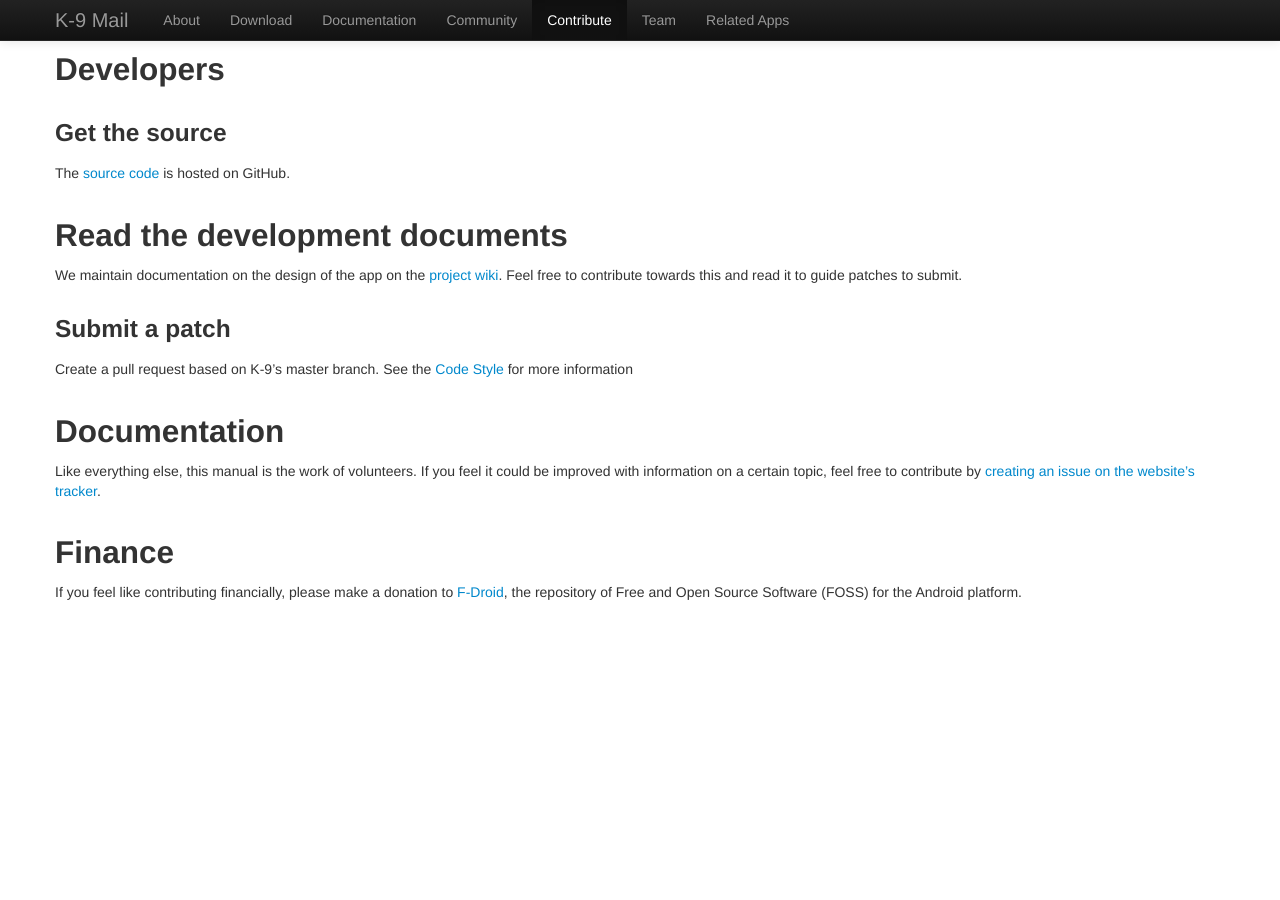
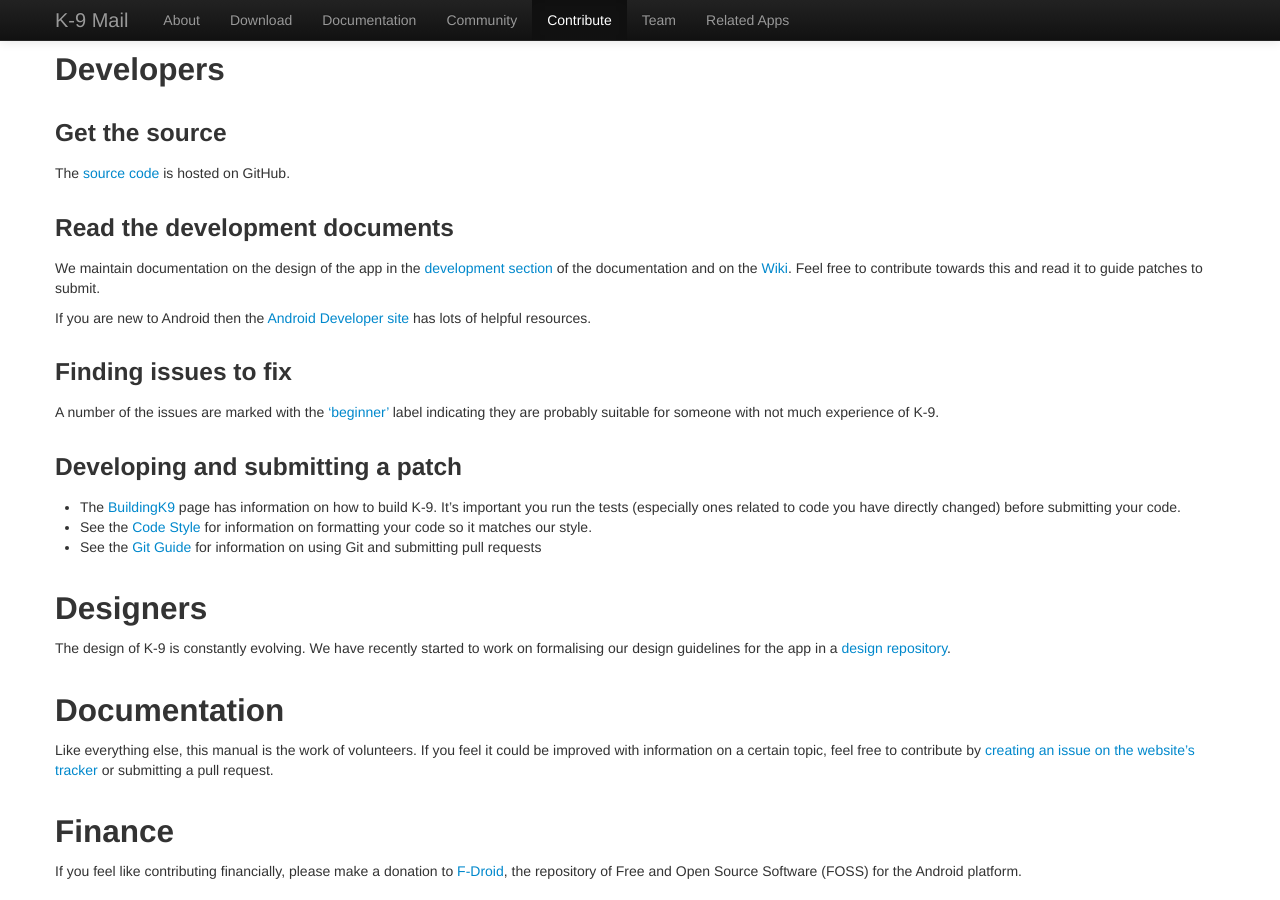
Before and after one commit to k9mail/k9mail.app, a Jekyll site: the page built from contribute.md, in a window 1280 px wide and 900 px high, scrolled down 478 px. Built offline with Jekyll 4.4.1, drawn with Linux system fonts in a browser that asks for light colours; nearby versions of some CDN libraries; before the commit the page ends 1130 px from its top, so only the background shows below that.

Commit message:
Expanding contribute page

```diff
--- a/contribute.md
+++ b/contribute.md
@@ -32,17 +32,29 @@ Help other users by answering questions on the [mailing list](https://groups.goo
 
 The [source code](https://github.com/k9mail/k-9) is hosted on GitHub.
 
-## Read the development documents
+### Read the development documents
 
-We maintain documentation on the design of the app on the [project wiki](https://github.com/k9mail/k-9/wiki). Feel free to contribute towards this and read it to guide patches to submit.
+We maintain documentation on the design of the app in the [development section](https://k9mail.github.io/documentation/development.html) of the documentation and on the [Wiki](https://github.com/k9mail/k-9/wiki). Feel free to contribute towards this and read it to guide patches to submit.
 
-### Submit a patch
+If you are new to Android then the [Android Developer site](https://developer.android.com/training/index.html) has lots of helpful resources.
 
-Create a pull request based on K-9's master branch. See the [Code Style](https://github.com/k9mail/k-9/wiki/CodeStyle) for more information
+### Finding issues to fix
+
+A number of the issues are marked with the ['beginner'](https://github.com/k9mail/k-9/issues?q=is%3Aopen+is%3Aissue+label%3Abeginner) label indicating they are probably suitable for someone with not much experience of K-9.
+
+### Developing and submitting a patch
+
+* The [BuildingK9](https://github.com/k9mail/k-9/wiki/BuildingK9) page has information on how to build K-9. It's important you run the tests (especially ones related to code you have directly changed) before submitting your code.
+* See the [Code Style](https://github.com/k9mail/k-9/wiki/CodeStyle) for information on formatting your code so it matches our style.
+* See the [Git Guide](https://github.com/k9mail/k-9/wiki/) for information on using Git and submitting pull requests
+
+## Designers
+
+The design of K-9 is constantly evolving. We have recently started to work on formalising our design guidelines for the app in a [design repository](https://github.com/k9mail/k-9-design).
 
 ## Documentation
 
-Like everything else, this manual is the work of volunteers. If you feel it could be improved with information on a certain topic, feel free to contribute by [creating an issue on the website's tracker](https://github.com/k9mail/k9mail.github.io/issues).
+Like everything else, this manual is the work of volunteers. If you feel it could be improved with information on a certain topic, feel free to contribute by [creating an issue on the website's tracker](https://github.com/k9mail/k9mail.github.io/issues) or submitting a pull request.
 
 ## Finance
 
```
